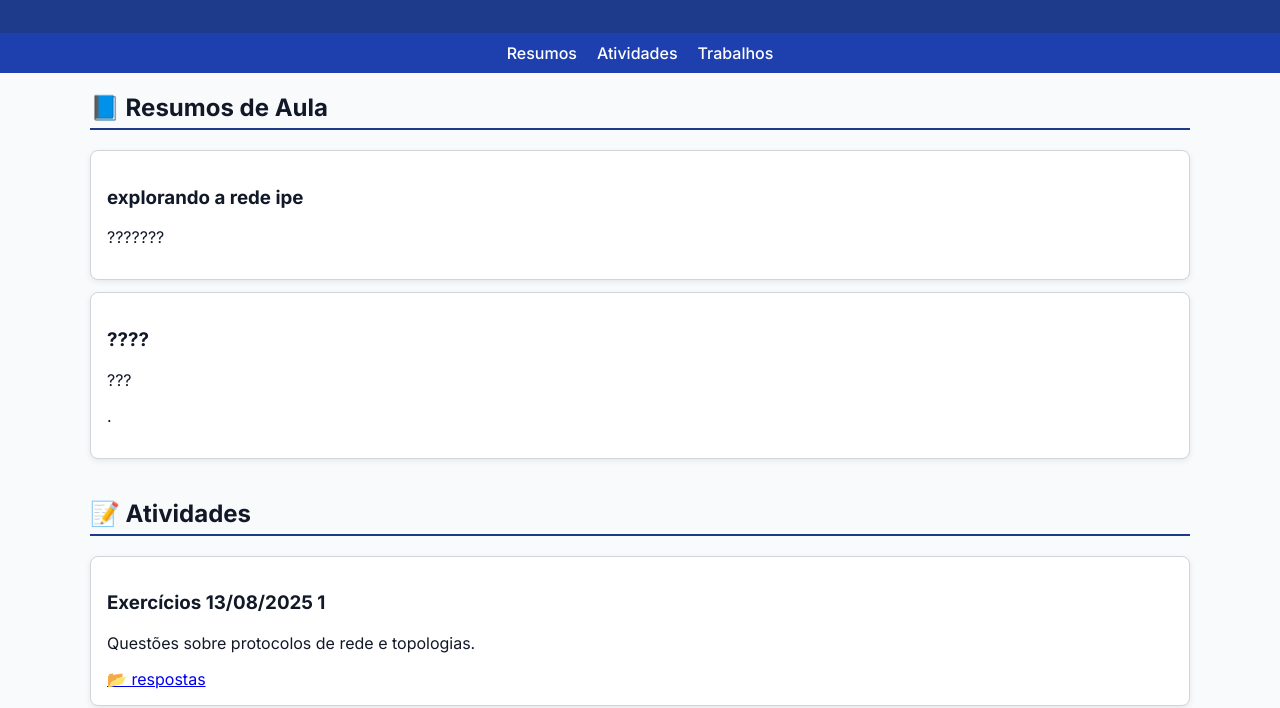
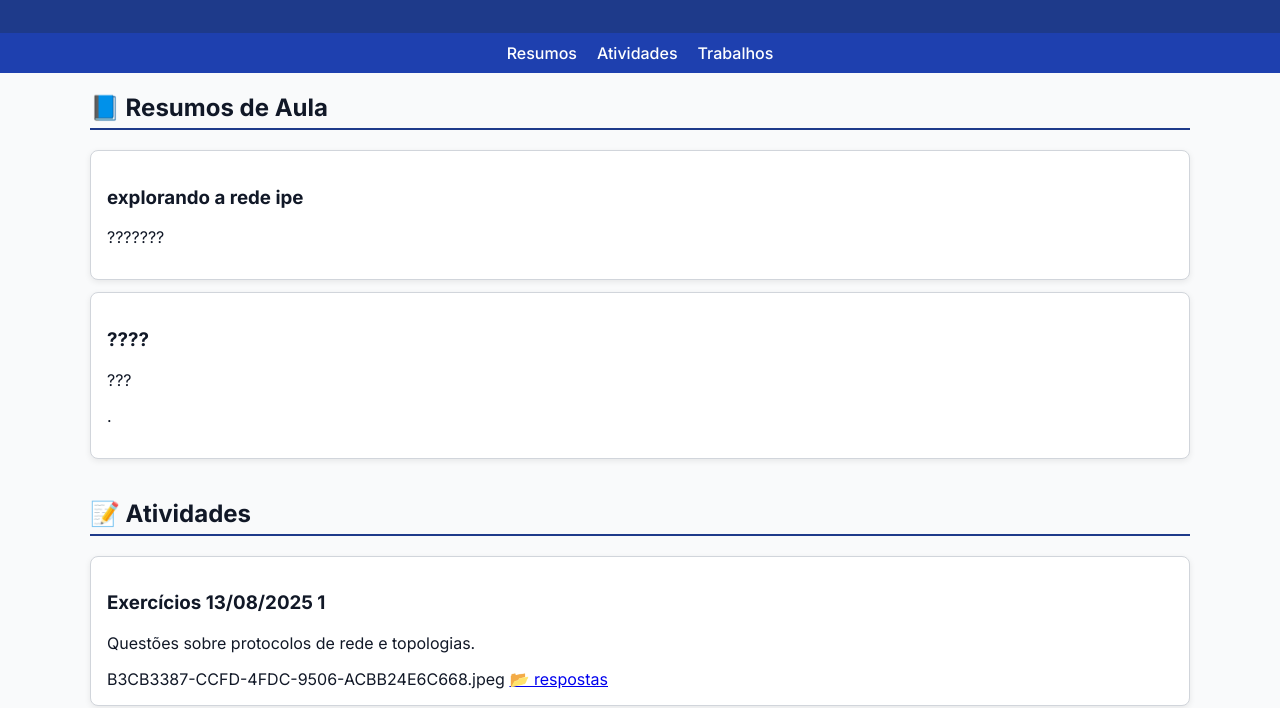
Before and after one commit to Pedrocarvalhon/rede, a plain HTML site: page index.html in a window 1280 px wide. Shown: the part 93-801 px from the top of the page. Drawn offline with Linux system fonts and the light colour scheme.

Commit message:
Update index.html

```diff
--- a/index.html
+++ b/index.html
@@ -55,6 +55,7 @@
       <div class="card">
         <h3> Exercícios 13/08/2025 1</h3>
         <p>Questões sobre protocolos de rede e topologias.</p>
+        <img>B3CB3387-CCFD-4FDC-9506-ACBB24E6C668.jpeg</img>
         <a href="#">📂 respostas </a>
       </div>
       <div class="card">
```
